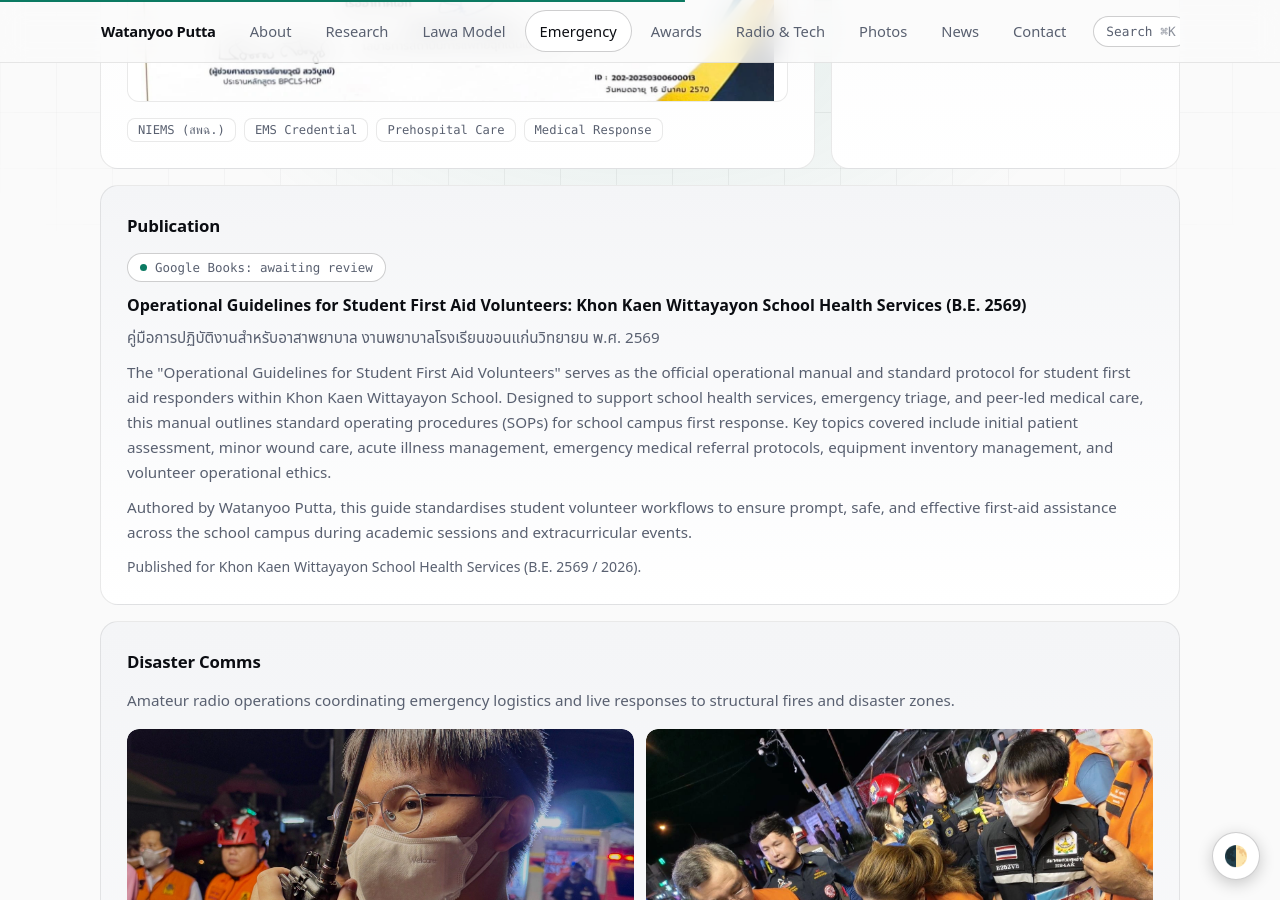
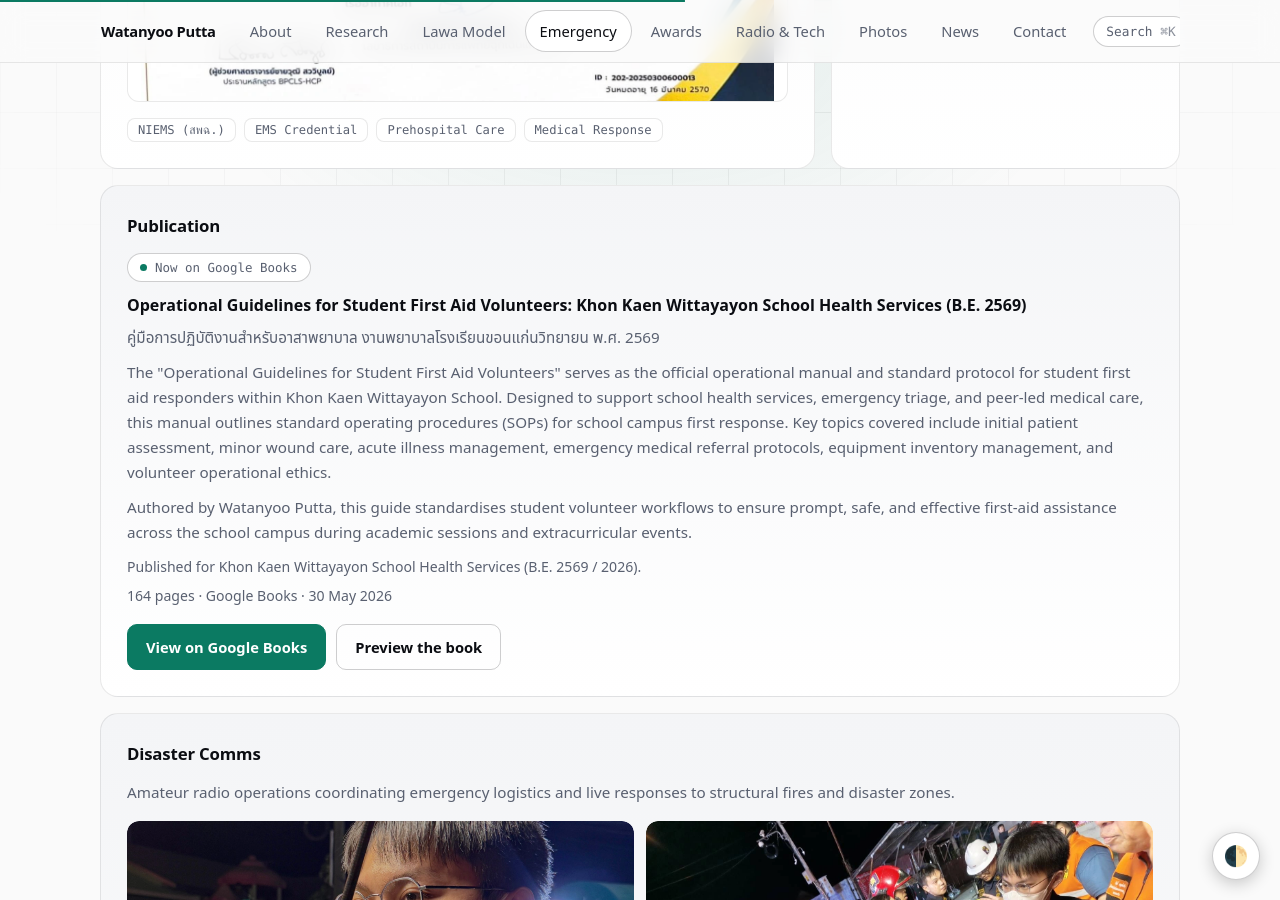
Before and after one commit to WatanyooPutta/WatanyooPutta.github.io, a Jekyll site: the page built from emergency.html, in a window 1280 px wide and 900 px high, scrolled down 1105 px. Built offline with Jekyll 4.4.1, drawn with Linux system fonts in a browser that asks for light colours.

Commit message:
Update emergency.html

```diff
--- a/emergency.html
+++ b/emergency.html
@@ -19,10 +19,12 @@ permalink: /emergency/
 <section class="card"><h2>Public Health &amp; EMS</h2><p class="muted">Active first aid responder collaborating with the Thai Red Cross, focusing on prehospital emergency care optimisation and field triage protocols.</p>
 <div class="btns" style="margin-top:12px"><button class="btn alt reel-btn" type="button" data-reel="emergency">&#9654; Watch the reel</button></div>
 <div class="pics"><button class="zoom" type="button"><img src="{{ '/assets/images/IMG_4183.webp' | relative_url }}" width="1338" height="1557" loading="lazy" decoding="async" alt="Watanyoo Putta in a Thai Red Cross volunteer apron at a registration table"></button><button class="zoom" type="button"><img src="{{ '/assets/images/MEW00545.webp' | relative_url }}" width="2576" height="1712" loading="lazy" decoding="async" alt="Watanyoo Putta at a school first aid station with a first aid kit"></button></div></section>
-<section class="card s3"><h2>Publication</h2><span class="chip badge"><i class="dot"></i>Google Books: awaiting review</span><br><strong>Operational Guidelines for Student First Aid Volunteers: Khon Kaen Wittayayon School Health Services (B.E. 2569)</strong><p class="muted" lang="th" style="margin-top:6px">คู่มือการปฏิบัติงานสำหรับอาสาพยาบาล งานพยาบาลโรงเรียนขอนแก่นวิทยายน พ.ศ. 2569</p>
+<section class="card s3"><h2>Publication</h2><span class="chip badge"><i class="dot"></i>Now on Google Books</span><br><strong>Operational Guidelines for Student First Aid Volunteers: Khon Kaen Wittayayon School Health Services (B.E. 2569)</strong><p class="muted" lang="th" style="margin-top:6px">คู่มือการปฏิบัติงานสำหรับอาสาพยาบาล งานพยาบาลโรงเรียนขอนแก่นวิทยายน พ.ศ. 2569</p>
 <p class="muted" style="margin-top:10px">The "Operational Guidelines for Student First Aid Volunteers" serves as the official operational manual and standard protocol for student first aid responders within Khon Kaen Wittayayon School. Designed to support school health services, emergency triage, and peer-led medical care, this manual outlines standard operating procedures (SOPs) for school campus first response. Key topics covered include initial patient assessment, minor wound care, acute illness management, emergency medical referral protocols, equipment inventory management, and volunteer operational ethics.</p>
 <p class="muted" style="margin-top:10px">Authored by Watanyoo Putta, this guide standardises student volunteer workflows to ensure prompt, safe, and effective first-aid assistance across the school campus during academic sessions and extracurricular events.</p>
-<p class="small" style="margin-top:10px">Published for Khon Kaen Wittayayon School Health Services (B.E. 2569 / 2026).</p></section>
+<p class="small" style="margin-top:10px">Published for Khon Kaen Wittayayon School Health Services (B.E. 2569 / 2026).</p>
+<p class="small" style="margin-top:6px">164 pages &middot; Google Books &middot; 30 May 2026</p>
+<div class="btns"><a class="btn" href="https://books.google.co.th/books/about?id=vCEfEgAAQBAJ" target="_blank" rel="noopener noreferrer">View on Google Books</a><a class="btn alt" href="https://books.google.co.th/books?id=vCEfEgAAQBAJ&printsec=frontcover" target="_blank" rel="noopener noreferrer">Preview the book</a></div></section>
 <section class="card s3"><h2>Disaster Comms</h2><p class="muted">Amateur radio operations coordinating emergency logistics and live responses to structural fires and disaster zones.</p>
 <div class="pics">
 <button class="zoom" type="button"><img src="{{ '/assets/images/IMG_3313.webp' | relative_url }}" width="1932" height="2576" loading="lazy" decoding="async" alt="Watanyoo Putta using a handheld radio at a night emergency scene"></button>
```
